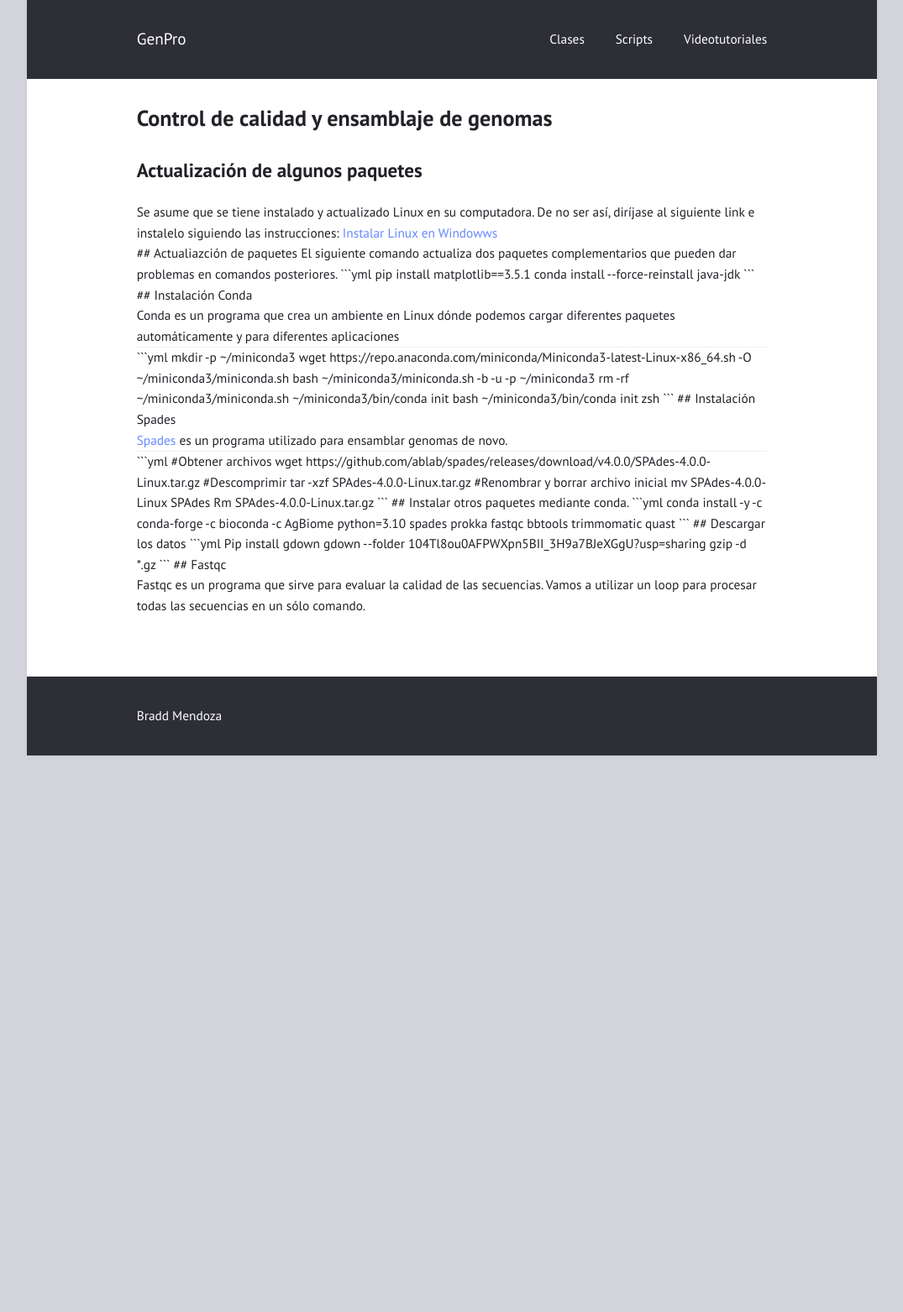
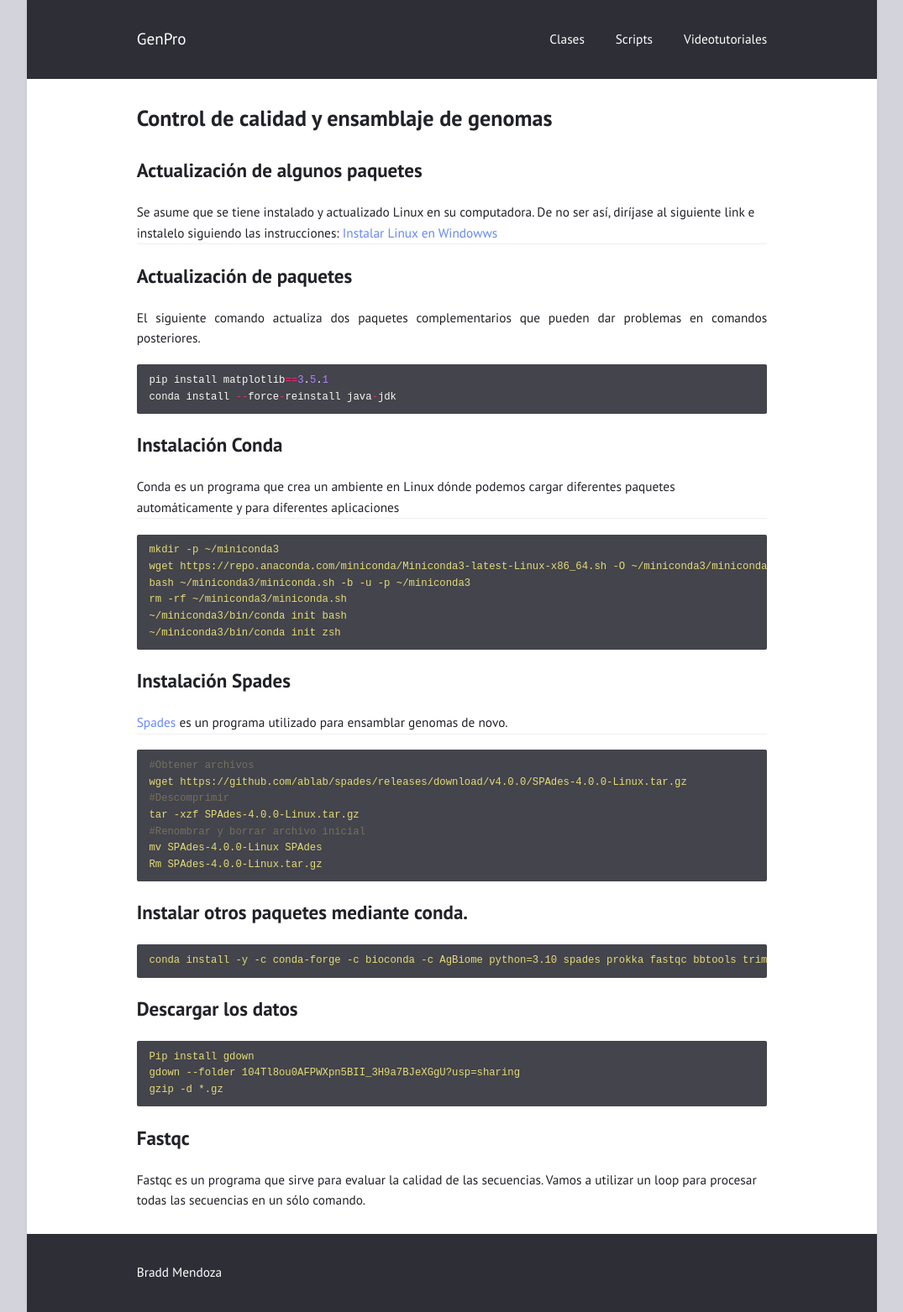
Before and after one commit to braddmg/GenPro, a Jekyll site: the page built from _posts/2024-07-16-Control-de-calidad-y-ensamblaje.md, in a window 1280 px wide. Shown: the whole page at 84% size, without its empty margins (102-1177 px from the left). Built offline with Jekyll 4.4.1, drawn with Linux system fonts in a browser that asks for light colours; before the commit the page ends 900 px from its top, so only the background shows below that.

Commit message:
Update 2024-07-16-Control-de-calidad-y-ensamblaje.md

````diff
--- a/_posts/2024-07-16-Control-de-calidad-y-ensamblaje.md
+++ b/_posts/2024-07-16-Control-de-calidad-y-ensamblaje.md
@@ -6,13 +6,14 @@ layout: page
 ## Actualización de algunos paquetes
 <article>
 Se asume que se tiene instalado y actualizado Linux en su computadora. De no ser así, diríjase al siguiente link e instalelo siguiendo las instrucciones: <a href="https://learn.microsoft.com/es-es/windows/wsl/install">Instalar Linux en Windowws </a> <br>
-## Actualiazción de paquetes
+</article>
+## Actualización de paquetes
 El siguiente comando actualiza dos paquetes complementarios que pueden dar problemas en comandos posteriores.
 
-```yml
+{% highlight c %}
 pip install matplotlib==3.5.1
 conda install --force-reinstall java-jdk
-```
+{% endhighlight %}
 
 
 ## Instalación Conda
````
